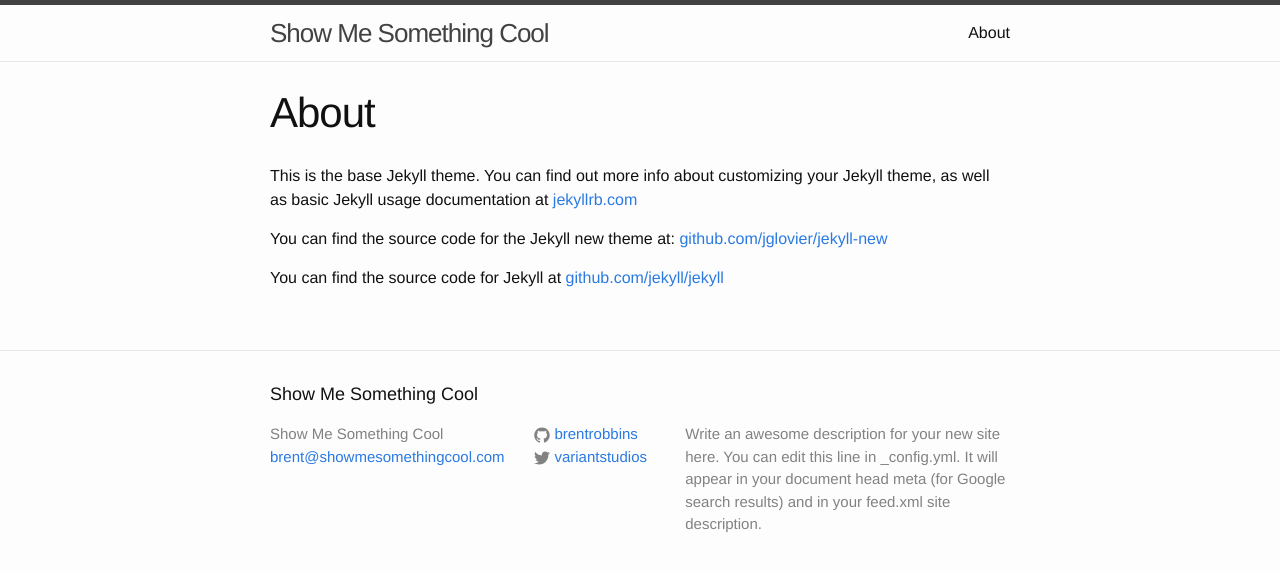
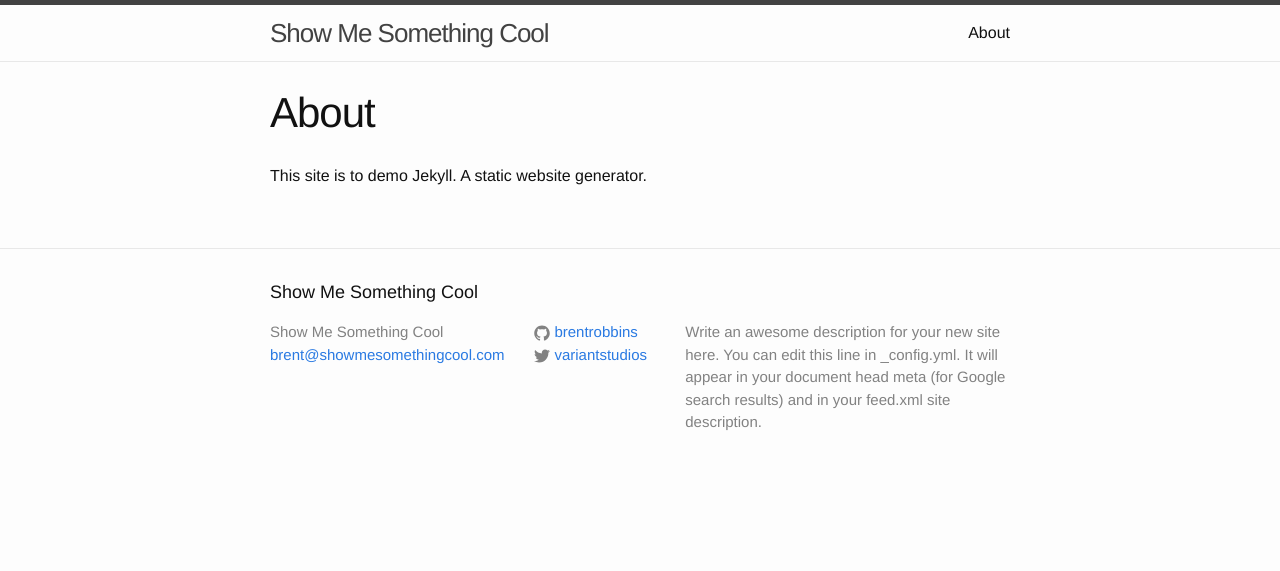
Before and after one commit to variantstudios/showmesomethingcool.com, a Jekyll site: the page built from about.md, in a window 1280 px wide. Shown: the top 571 px of the page. Built offline with Jekyll 4.4.1, drawn with Linux system fonts in a browser that asks for light colours.

Commit message:
Updated 'about.md' via CloudCannon

```diff
--- a/about.md
+++ b/about.md
@@ -4,8 +4,4 @@
 permalink: /about/
 ---
 
-This is the base Jekyll theme. You can find out more info about customizing your Jekyll theme, as well as basic Jekyll usage documentation at [jekyllrb.com](http://jekyllrb.com/)
-
-You can find the source code for the Jekyll new theme at: [github.com/jglovier/jekyll-new](https://github.com/jglovier/jekyll-new)
-
-You can find the source code for Jekyll at [github.com/jekyll/jekyll](https://github.com/jekyll/jekyll)
+This site is to demo Jekyll. A static website generator.
```
